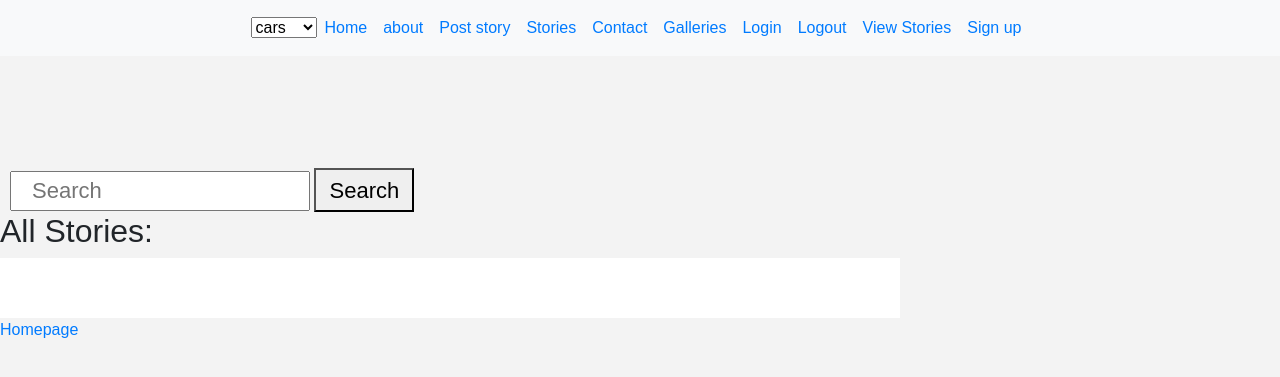
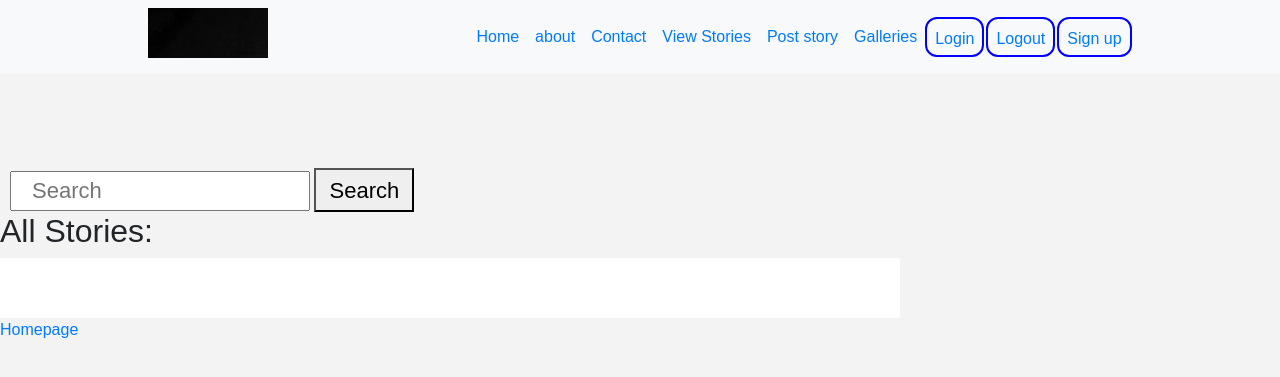
Before and after one commit to Mrcream007/Tonycmm007, a PHP site: page /searchstories.php in a window 1280 px wide. Shown: the top 377 px of the page. Run offline with PHP 8.4, Linux system fonts and the light colour scheme; data that the repository does not hold is empty.

Commit message:
changes to the navbar styling

```diff
--- a/MY COURSEWORK1/searchstories.php
+++ b/MY COURSEWORK1/searchstories.php
@@ -65,47 +65,41 @@ else:
 
             <nav class="navbar navbar-expand-sm bg-light justify-content-center">
 
-            <div>
-                <select name="story" id="story">
-                    <option value="car">cars</option>
-                    <option value="city">city</option>
-                    <option value="tourist">tourist</option>
-                </select>
-            </div>
+            <h5 class="logo" style="text-indent: -9999999px; background: url('girl.jpg'); width: 120px; height: 50px; margin-right: 200px;">logo</h5>
+
 
             <ul class="navbar-nav">
                 <li class="nav-item">
                 <a class="nav-link" href="homepage1.php">Home</a>
                 </li>
+
                 <li class="nav-item">
                 <a class="nav-link" href="about1.php">about</a>
+                </li>
+                <li class="nav-item">
+                <a class="nav-link" href="contact.php">Contact</a>
+                </li>
+                <li class="nav-item">
+                <a class="nav-link" href="searchstories.php">View Stories</a>
                 </li>
                 <li class="nav-item">
                 <a class="nav-link" href="poststory.php">Post story</a>
                 </li>
                 <li class="nav-item">
-                <a class="nav-link" href="stories.php">Stories</a>
-                </li>
-                <li class="nav-item">
-                <a class="nav-link" href="contact.php">Contact</a>
-                </li>
-                <li class="nav-item">
                 <a class="nav-link" href="galleries.php">Galleries</a>
                 </li>
-                <li class="nav-item">
+                <li class="nav-item" style="border: 2px solid blue; border-radius: 12px; padding: 0px; height: 40px;">
                 <a class="nav-link" href="login.php">Login</a>
                 </li>
-                <li class="nav-item">
+                <li class="nav-item"style="border: 2px solid blue; border-radius: 12px; padding: 0px; margin-left: 2px; height: 40px;">
                 <a class="nav-link" href="logout.php">Logout</a>
                 </li>
                 </li>
-                <li class="nav-item">
-                <a class="nav-link" href="searchstories.php">View Stories</a>
-                </li>
+
                 <!--<li class="nav-item">
                     <a class="nav-link" href="logout.php">Log out</a>
                 </li>-->
-                <li class="nav-item">
+                <li class="nav-item"style="border: 2px solid blue; border-radius: 12px; padding: 0px; margin-left: 2px; height: 40px;">
                 <a class="nav-link" href="signup.php">Sign up</a>
                 </li>
                 <li>
@@ -113,7 +107,7 @@ else:
 
                     if(isset($brend)):
                     ?>
-                    <div style=" padding-top: 9px;">
+                    <div style=" padding-top: 9px; margin-left:5px">
                     <p>Hi <?=htmlspecialchars($brend["name"]) ?></p>
                         <?php endif; ?>
                     </div>
```
Also changed, not shown: MY COURSEWORK1/about1.php (+22 -11 lines), MY COURSEWORK1/homepage1.php (+5 -5 lines).
